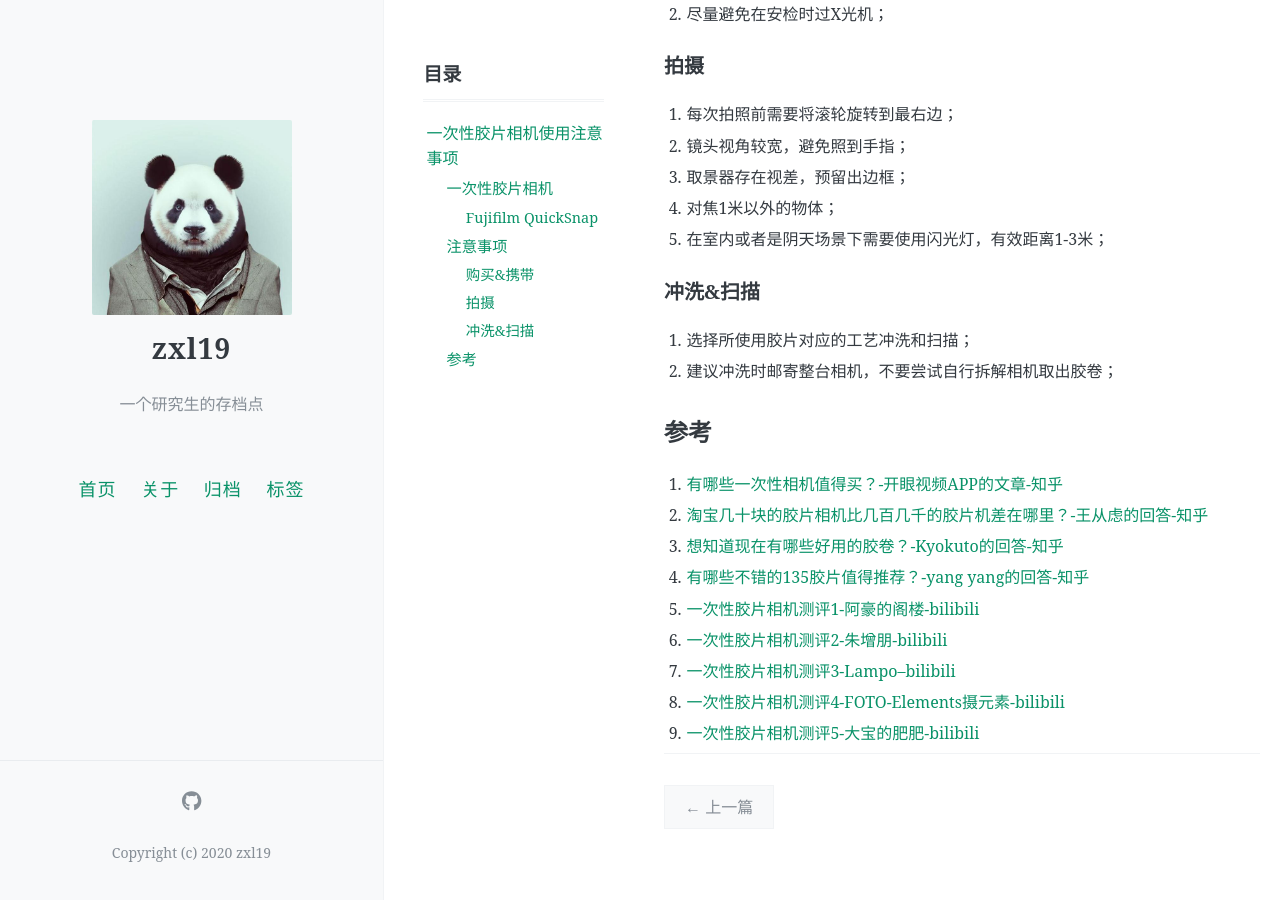
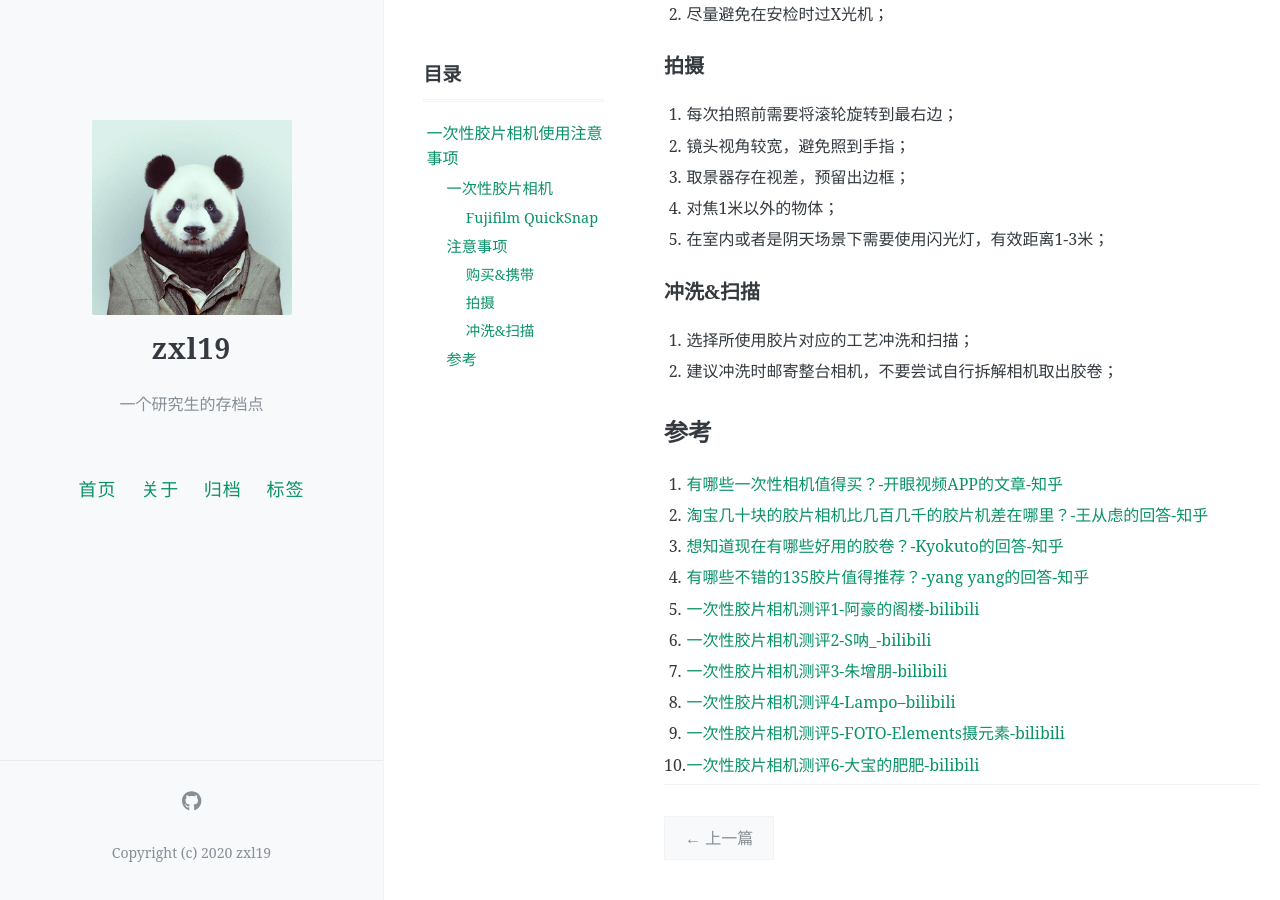
Before and after one commit to zxl19/zxl19.github.io, a Jekyll site: the page built from _posts/2021-09-30-disposable-camera.md, in a window 1280 px wide and 900 px high, scrolled down 714 px. Built offline with Jekyll 4.4.1, drawn with Linux system fonts in a browser that asks for light colours; comment, search, counter and statistics services are not loaded; before the commit the page ends 1583 px from its top, so only the background shows below that.

Commit message:
Update Posts

```diff
--- a/_posts/2021-09-30-disposable-camera.md
+++ b/_posts/2021-09-30-disposable-camera.md
@@ -52,7 +52,8 @@ pinned: false
 3. [想知道现在有哪些好用的胶卷？-Kyokuto的回答-知乎](https://www.zhihu.com/question/337425773/answer/767710936)
 4. [有哪些不错的135胶片值得推荐？-yang yang的回答-知乎](https://www.zhihu.com/question/67153109/answer/249925819)
 5. [一次性胶片相机测评1-阿豪的阁楼-bilibili](https://www.bilibili.com/video/BV1XJ411x71L)
-6. [一次性胶片相机测评2-朱增朋-bilibili](https://www.bilibili.com/video/BV1ss411H765)
-7. [一次性胶片相机测评3-Lampo--bilibili](https://www.bilibili.com/video/BV1oW411v77K)
-8. [一次性胶片相机测评4-FOTO-Elements摄元素-bilibili](https://www.bilibili.com/video/BV1j7411o7wQ)
-9. [一次性胶片相机测评5-大宝的肥肥-bilibili](https://www.bilibili.com/video/BV13b411c7XZ)
+6. [一次性胶片相机测评2-S呐_-bilibili](https://www.bilibili.com/video/BV1hq4y1P736)
+7. [一次性胶片相机测评3-朱增朋-bilibili](https://www.bilibili.com/video/BV1ss411H765)
+8. [一次性胶片相机测评4-Lampo--bilibili](https://www.bilibili.com/video/BV1oW411v77K)
+9. [一次性胶片相机测评5-FOTO-Elements摄元素-bilibili](https://www.bilibili.com/video/BV1j7411o7wQ)
+10. [一次性胶片相机测评6-大宝的肥肥-bilibili](https://www.bilibili.com/video/BV13b411c7XZ)
```
Also changed, not shown: _posts/2021-08-03-photography-note.md (+18 -16 lines), _posts/2021-09-19-stl-note.md (+1 -1 lines), _posts/2021-09-25-cpp-interview.md (+1 -0 lines).
